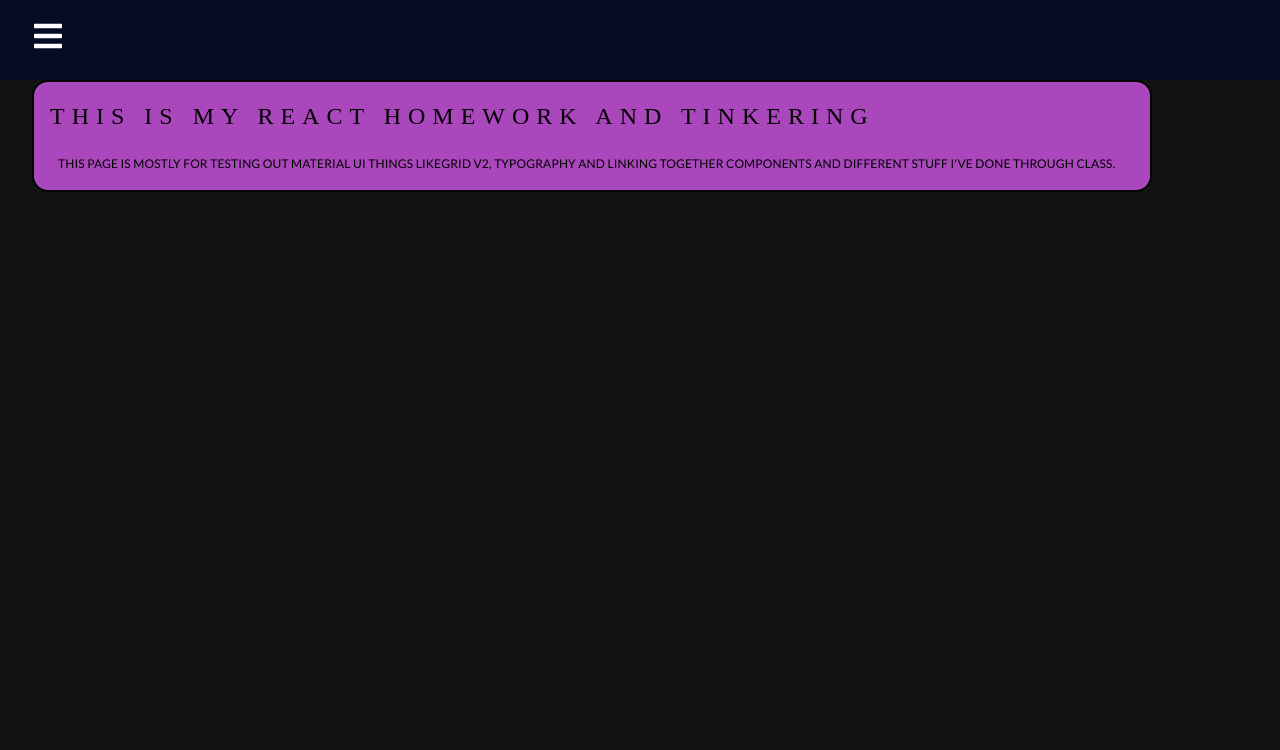
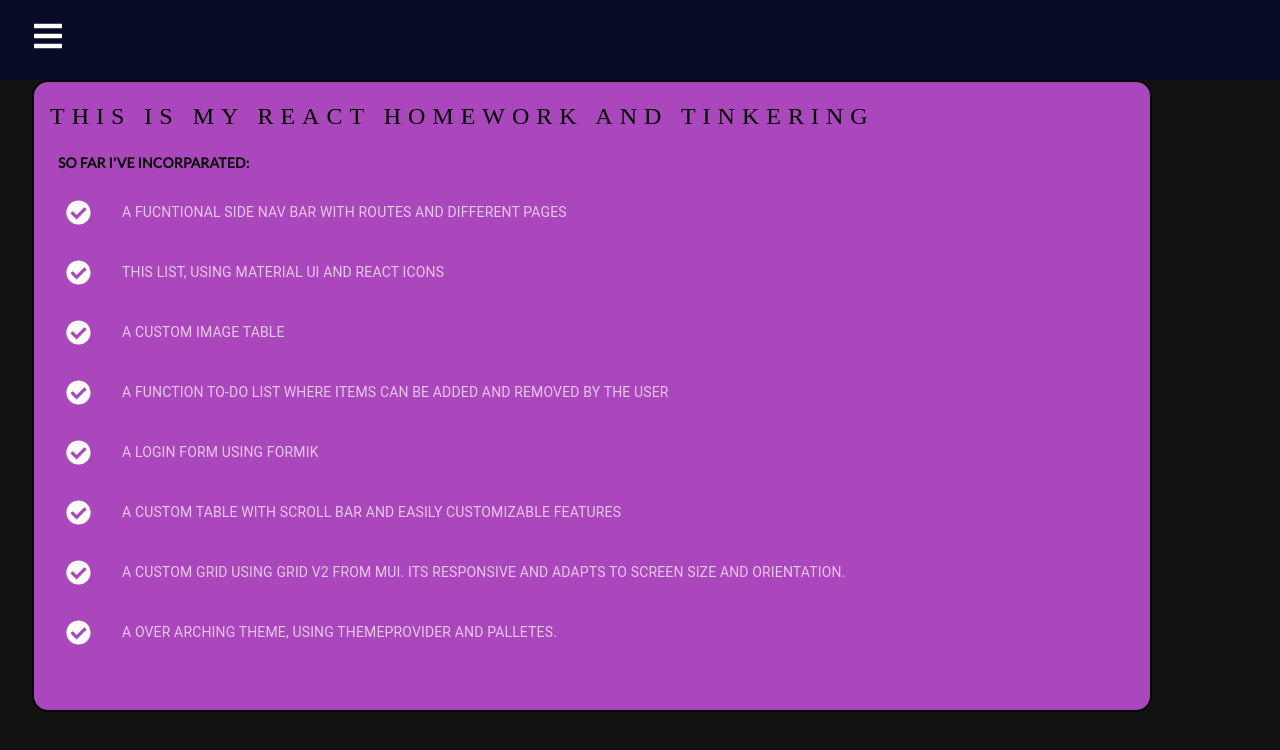
Before and after one commit to SeanECurrie/WEEK-8-REACT-HW, a React (Create React App) app: page / in a window 1280 px wide. Shown: the top 750 px of the page. Built offline with nearby package versions, Linux system fonts and the light colour scheme.

Commit message:
List on home page

```diff
--- a/src/components/MyCustomGrid.jsx
+++ b/src/components/MyCustomGrid.jsx
@@ -27,18 +27,13 @@ export default class MyCustomGrid extends Component {
     return (
       <div>
         <Box sx={{ gap: 2, p: 2, mx: "auto", width: "95%", flexGrow: 1 }}>
-          <Grid container spacing={3}>
-            <Grid item={true} xs={12}>
+          <Grid container spacing={4}>
+            <Grid item={true} xs={6}>
               <Item>
                 <ToDoList />
               </Item>
             </Grid>
-            <Grid item={true} xs={12}>
-              <Item>
-                <MyCustomButton />
-              </Item>
-            </Grid>
-            <Grid item={true} xs={12}>
+            <Grid item={true} xs={6}>
               <Item
                 sx={{
                   backgroundColor: "primary.dark",
@@ -50,13 +45,8 @@ export default class MyCustomGrid extends Component {
                 <MyCustomTable />
               </Item>
             </Grid>
-            <Grid item={true} xs={12}>
-              <Item>
-                <MyCustomIMGTable />
-              </Item>
-            </Grid>
 
-            <Grid item={true} xs={12}>
+            <Grid item={true} xs={6}>
               <Item>
                 <div>
                   <Formik
@@ -72,7 +62,11 @@ export default class MyCustomGrid extends Component {
                   >
                     <Form>
                       <label htmlFor="firstName">First Name</label>
-                    <Field id="firstName" name="firstName" placeholder="Jane" />
+                      <Field
+                        id="firstName"
+                        name="firstName"
+                        placeholder="Jane"
+                      />
 
                       <label htmlFor="lastName">Last Name</label>
                       <Field id="lastName" name="lastName" placeholder="Doe" />
@@ -86,11 +80,15 @@ export default class MyCustomGrid extends Component {
                       />
                       <button type="submit">Submit</button>
                     </Form>
-
                   </Formik>
                 </div>
               </Item>
             </Grid>
+          </Grid>
+          <Grid item={true} xs={12}>
+            <Item sx={{m:2}}>
+              <MyCustomButton />
+            </Item>
           </Grid>
         </Box>
       </div>
--- a/src/pages/Home.jsx
+++ b/src/pages/Home.jsx
@@ -1,52 +1,122 @@
 import React from "react";
 import Box from "@mui/material/Box";
 import { ListItemSecondaryAction, Typography } from "@mui/material";
+import List from '@mui/material/List';
+import ListItem from '@mui/material/ListItem';
+import ListItemButton from '@mui/material/ListItemButton';
+import ListItemIcon from '@mui/material/ListItemIcon';
+import ListItemText from '@mui/material/ListItemText';
+import * as FaIcons from "react-icons/fa";
+import { borderLeft } from "@mui/system";
 
 function Home() {
   return (
     <Box
       sx={{
-              textTransform: 'uppercase',
+        textTransform: "uppercase",
         textAlign: "left",
         backgroundColor: "secondary.dark",
         mr: 16,
-              ml:4,
+        ml: 4,
         borderRadius: 4,
         border: 2,
-              pb:2,
-              color : 'black',
+        pb: 2,
+        color: "black",
       }}
     >
       <Typography
-
         sx={{
-                fontFamily : 'Miller Display',
-                color : 'black',
-                letterSpacing : 7,
-                p:2,
-                fontSize : 24,
+          fontFamily: "Miller Display",
+          color: "black",
+          letterSpacing: 7,
+          p: 2,
+          fontSize: 24,
           width: "80%",
         }}
-
       >
         This is my React homework and tinkering
       </Typography>
       <Typography
         sx={{
-                fontSize: 12,
+          fontSize: 14,
           gap: 2,
           p: 3,
-                g:2,
-                mb:6,
-
+          g: 2,
+          mb: 6,
+          fontWeight: 'bold',
           width: "80%",
         }}
         variant="subtitle3"
       >
-              This page is mostly for testing out Material UI things likeGrid
-              v2, typography and linking together components and different stuff
-              i've done through class.
+        So far i've incorparated:
+        <List>
+        <ListItem >
+            <ListItemButton>
+              <ListItemIcon sx={{fontSize: 25}}>
+                <FaIcons.FaCheckCircle />
+              </ListItemIcon>
+              <ListItemText secondary="A fucntional side nav bar with routes and different pages" />
+            </ListItemButton>
+          </ListItem>
+          <ListItem >
+            <ListItemButton>
+              <ListItemIcon sx={{fontSize: 25}}>
+                <FaIcons.FaCheckCircle />
+              </ListItemIcon>
+              <ListItemText secondary="This List, using Material UI and React Icons" />
+            </ListItemButton>
+          </ListItem>
+          <ListItem >
+            <ListItemButton>
+              <ListItemIcon sx={{fontSize: 25}}>
+                <FaIcons.FaCheckCircle />
+              </ListItemIcon>
+              <ListItemText secondary="A custom Image Table" />
+            </ListItemButton>
+          </ListItem>
+          <ListItem >
+            <ListItemButton>
+              <ListItemIcon sx={{fontSize: 25}}>
+                <FaIcons.FaCheckCircle />
+              </ListItemIcon>
+              <ListItemText secondary="A function To-Do list where items can be added and removed by the user" />
+            </ListItemButton>
+          </ListItem>
+          <ListItem >
+            <ListItemButton>
+              <ListItemIcon sx={{fontSize: 25}}>
+                <FaIcons.FaCheckCircle />
+              </ListItemIcon>
+              <ListItemText secondary="A Login Form using Formik" />
+            </ListItemButton>
+          </ListItem>
+          <ListItem >
+            <ListItemButton>
+              <ListItemIcon sx={{fontSize: 25}}>
+                <FaIcons.FaCheckCircle />
+              </ListItemIcon>
+              <ListItemText secondary="A custom Table with scroll bar and easily customizable features" />
+            </ListItemButton>
+          </ListItem>
+          <ListItem >
+            <ListItemButton>
+              <ListItemIcon sx={{fontSize: 25}}>
+                <FaIcons.FaCheckCircle />
+              </ListItemIcon>
+              <ListItemText secondary="A custom Grid using Grid v2 from MUI. Its responsive and adapts to screen size and orientation." />
+            </ListItemButton>
+          </ListItem>
+          <ListItem >
+            <ListItemButton>
+              <ListItemIcon sx={{fontSize: 25}}>
+                <FaIcons.FaCheckCircle />
+              </ListItemIcon>
+              <ListItemText secondary="A over arching Theme, using ThemeProvider and palletes." />
+            </ListItemButton>
+          </ListItem>
+        </List>
       </Typography>
+
     </Box>
   );
 }
```
Lines whose indentation alone changed are shown as unchanged.
